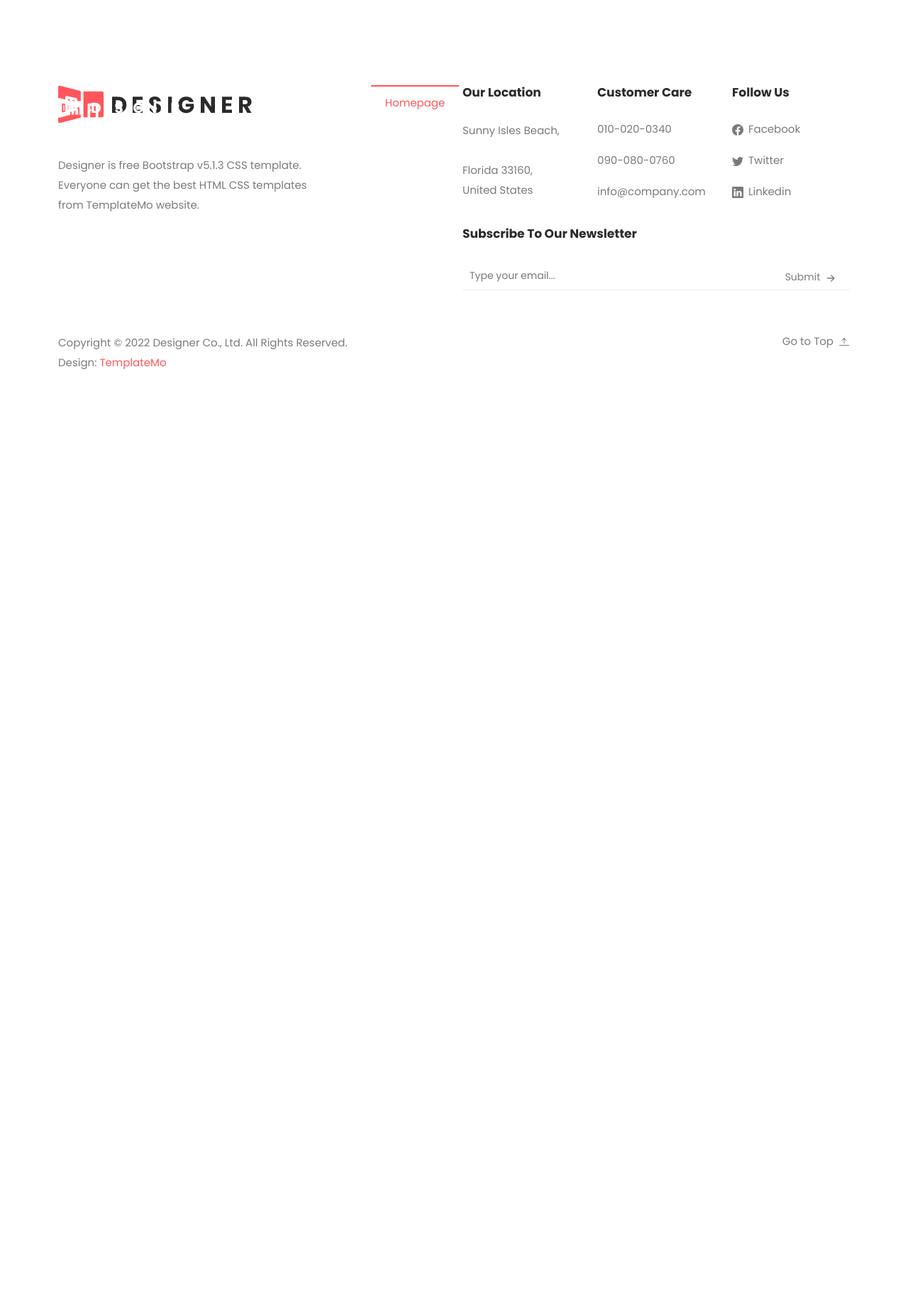
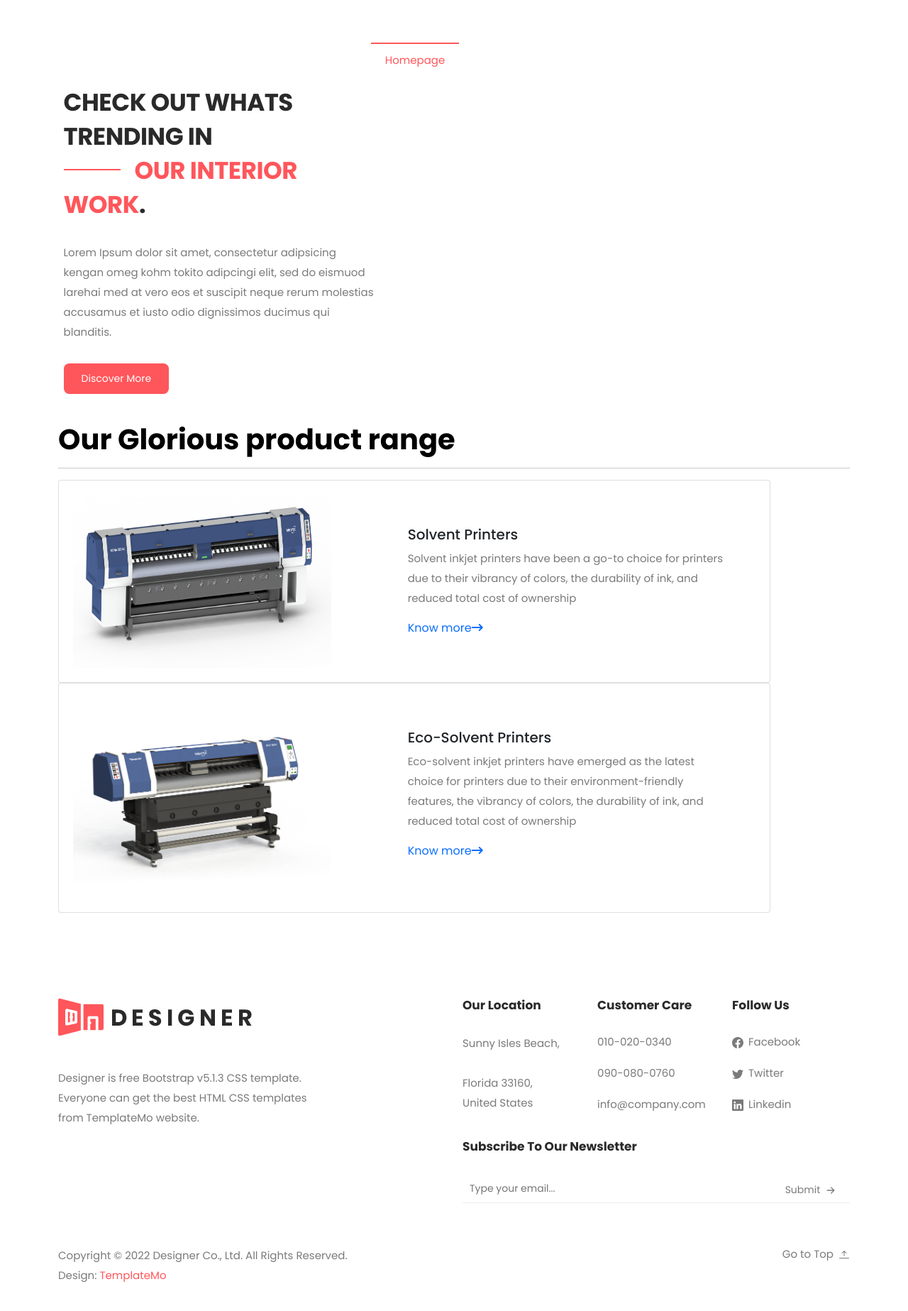
Before and after one commit to suyash143/digitalinnovations, a Django app: template main/templates/products_list.html in a window 1280 px wide. Shown: the whole page at 71% size. Before the commit the page ends 520 px from the top, so only its background shows below. Run offline with Django 4.2, Linux system fonts and the light colour scheme; the template is opened without the code that fills it: values that come from a table or form of the project are taken from there, others are empty; data comes from the database, SQL or seed files in the repository; some libraries are stand-ins or nearby versions.

Commit message:
new page

```diff
--- a/main/templates/index_main.html
+++ b/main/templates/index_main.html
@@ -86,6 +86,7 @@
 
 
 {% block content %}
+
   {% endblock content %}
 
 
--- a/main/templates/products_list.html
+++ b/main/templates/products_list.html
@@ -1,7 +1,59 @@
 {% extends 'index_main.html' %}
 {% load static %}
 
-
 {% block content %}
 
+
+ <section class="whats-trending">
+      <div class="container expanded">
+          <div class="row">
+              <div class="col-lg-6 align-self-center">
+                  <div class="section-heading">
+                      <h2>Check Out Whats Trending In<br><em>Our Interior Work</em>.</h2>
+                  </div>
+                  <div class="left-content">
+                      <p>Lorem Ipsum dolor sit amet, consectetur adipsicing kengan omeg kohm tokito adipcingi elit, sed do eismuod larehai med at vero eos et suscipit neque rerum molestias accusamus et iusto odio dignissimos ducimus qui blanditis.</p>
+                      <div class="primary-button">
+                          <a href="#">Discover More</a>
+                      </div>
+                  </div>
+              </div>
+
+          </div>
+      </div>
+  </section>
+  <style type="text/css">
+     .card-horizontal {
+    display: flex;
+    flex: 1 1 auto;
+}
+   </style>
+
+ <div class="container bcontent">
+        <h1 style="color:black;
+     text-align: left;
+    margin-top: 1em;
+font-weight: bold;">
+          Our Glorious product range </h1>
+        <hr />
+     {% for category in categories %}
+        <div class="card" style="width: 90%;">
+            <div class="row no-gutters">
+                <div class="col-sm-5">
+                    <img style="padding:20px" class="card-img" height="100%" width="100%" src="static{{ category.image.url }}" alt="">
+                </div>
+                <div class="col-sm-7">
+                    <div class="card-body" style="padding:4rem">
+                        <h5 class="card-title">{{ category.title}}</h5>
+                        <p class="card-text">
+                          {{ category.description }}
+                        </p>
+<a class="aa-browse-btn" href="products-premium.html">Know more<span class="fa fa-long-arrow-right"></span></a>
+                    </div>
+                </div>
+            </div>
+        </div>
+     {% endfor %}
+ </div>
+
 {% endblock content %}
--- a/main/urls.py
+++ b/main/urls.py
@@ -3,4 +3,5 @@
 from . import views
 urlpatterns = [
     path('', views.index, name='index'),
+    path('product',views.product_list,name='product_list')
 ]
--- a/main/views.py
+++ b/main/views.py
@@ -5,3 +5,8 @@
     products=Products.objects.all()
     categories=Categories.objects.all()
     return render(request,'index.html',{'products':products,'categories':categories})
+
+
+def product_list(request):
+
+    return render(request,'products_list.html')
```
Also changed, not shown: 1 other file.
